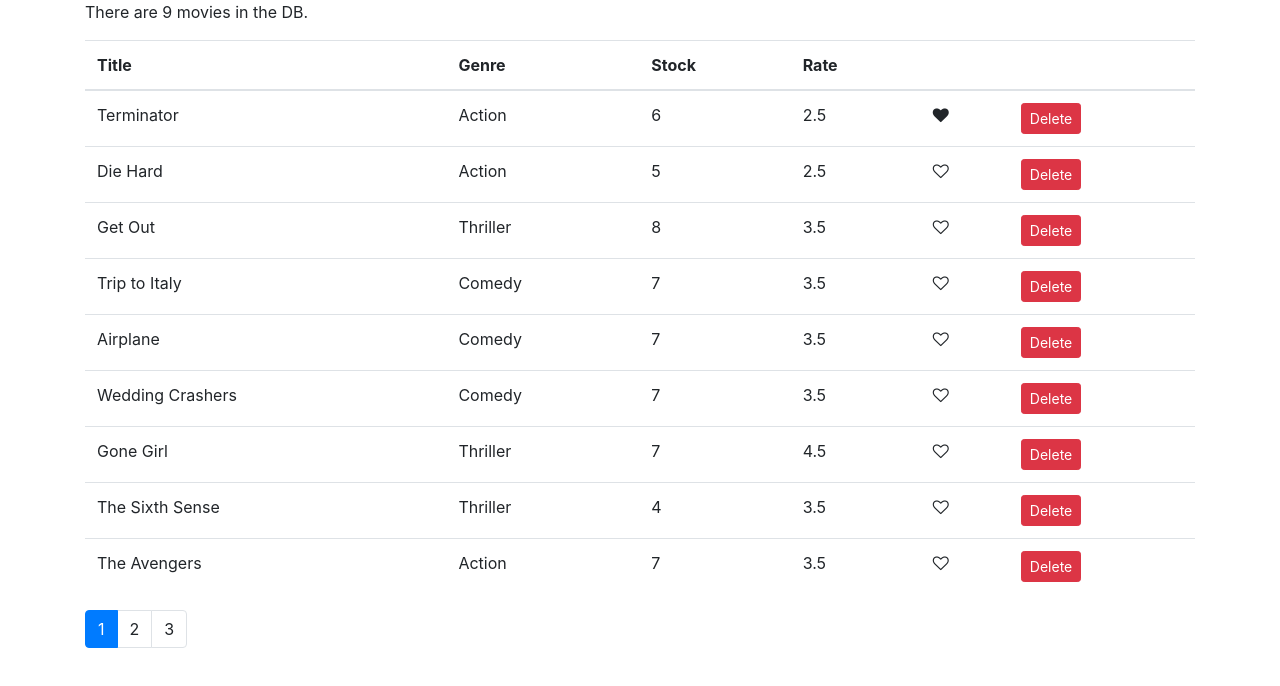
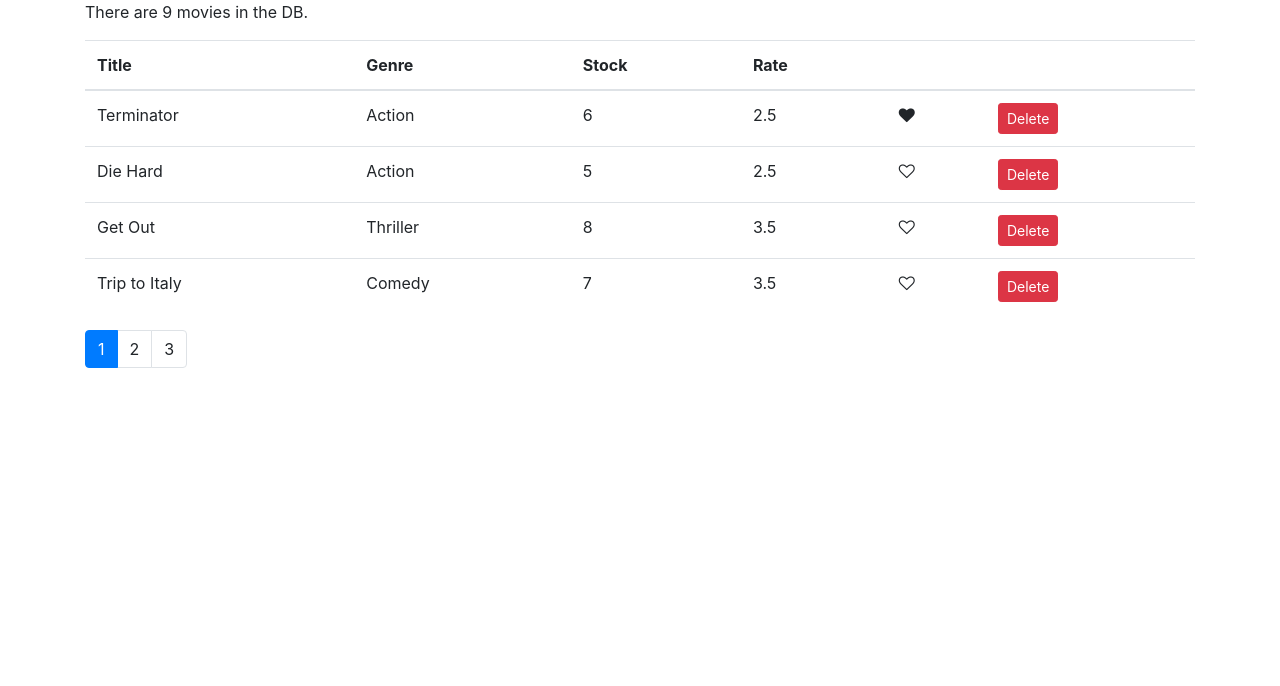
Before and after one commit to anatolmanoila/movlix, a React (Create React App) app: page / in a window 1280 px wide. Shown: the top 686 px of the page. Built offline with nearby package versions, Linux system fonts and the light colour scheme.

Commit message:
add paginate fn & Pagination compon

```diff
--- a/src/components/Movies.js
+++ b/src/components/Movies.js
@@ -2,6 +2,7 @@ import React, { Component } from 'react';
 import { getMovies } from '../services/fakeMoviesService';
 import Like from './common/Like';
 import Pagination from './common/Pagination';
+import { paginate } from '../utils/paginate';
 
 class Movies extends Component {
 
@@ -36,14 +37,17 @@ class Movies extends Component {
     }
 
     render() {
-        const { length } = this.state.movies;
-        const { pageSize, currentPage } = this.state;
 
-        if (length === 0) return <p className="text-warning">There are no movies in the db</p>;
+        const { pageSize, currentPage, movies } = this.state;
+
+        if (movies.length === 0) return <p className="text-warning">There are no movies in the db</p>;
+
+        const paginatedMovies = paginate(movies, currentPage, pageSize);
+        //console.log(paginatedMovies);
 
         return (
             <React.Fragment>
-            <p> There are {length} movies in the DB.</p>
+            <p> There are {movies.length} movies in the DB.</p>
             <div>
                 <table className="table">
                     <thead>
@@ -59,7 +63,7 @@ class Movies extends Component {
                     </thead>
                     <tbody>
 
-                     { this.state.movies.map( movie => (
+                     { paginatedMovies.map( movie => (
                         <tr key={movie._id}>
                             <td>{ movie.title }</td>
                             <td>{ movie.genre.name }</td>
@@ -75,11 +79,10 @@ class Movies extends Component {
                             </td>
                         </tr>
                      ))}
-
                     </tbody>
                 </table>
             </div>
-            <Pagination itemsCount={ length }
+            <Pagination itemsCount={ movies.length }
                         pageSize={ pageSize }
                         currentPage={ currentPage }
                         onPageChange={ this.handlePageChange }
--- a/src/components/common/Pagination.js
+++ b/src/components/common/Pagination.js
@@ -3,9 +3,7 @@ import _ from 'lodash';
 
 const Pagination = (props) => {
     const { itemsCount, pageSize, currentPage } = props;
-
     const pagesCount = Math.ceil(itemsCount / pageSize);
-
     const pages = _.range(1, pagesCount + 1);
 
     return (
--- /dev/null
+++ b/src/utils/paginate.js
@@ -0,0 +1,15 @@
+import _ from 'lodash';
+
+
+export function paginate (items, pageNumber, pageSize) {
+  const startIndex = (pageNumber - 1) * pageSize;
+  const lastIndex = pageSize * pageNumber;
+
+  // return _(items)
+  // .slice(startIndex)
+  // .take(pageSize)
+  // .value();
+
+  return items.slice(startIndex, lastIndex);
+  //return [];
+}
```
